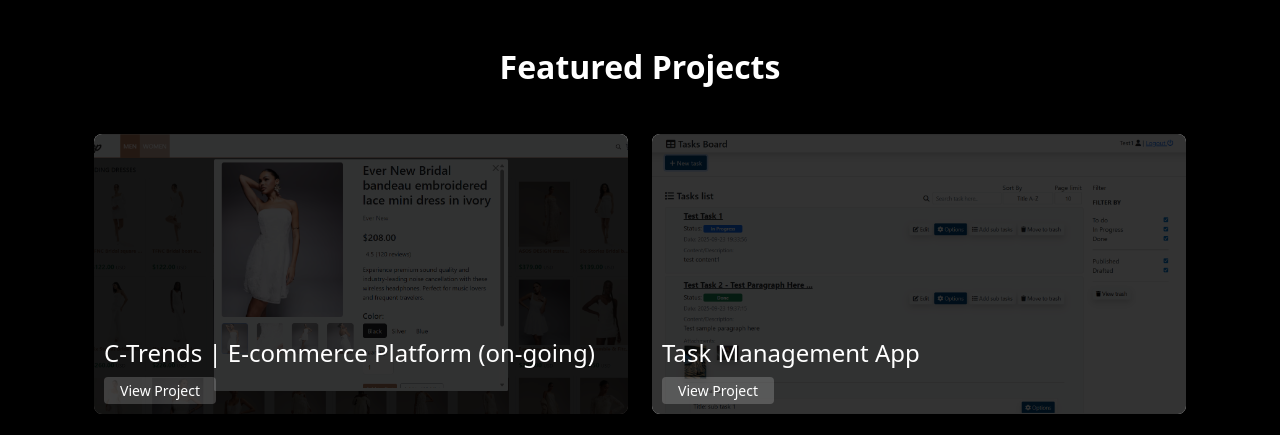
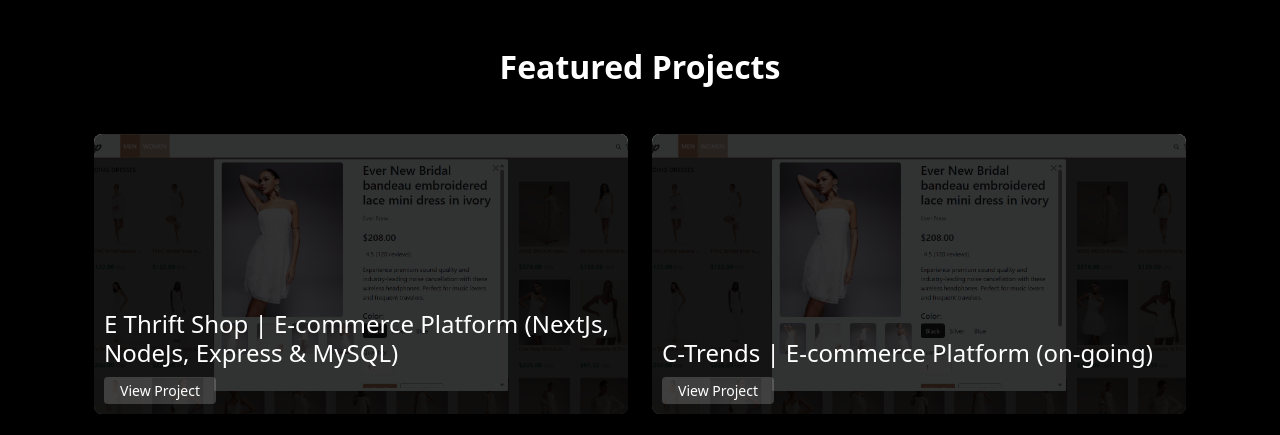
Before and after one commit to misonnnnn/webportfolio, a plain HTML site: page index.html in a window 1280 px wide. Shown: the part 800-1235 px from the top of the page. Drawn offline with nearby package versions, Linux system fonts and the light colour scheme; grey boxes are pictures that could not be loaded.

Commit message:
add new project

```diff
--- a/index.html
+++ b/index.html
@@ -30,6 +30,18 @@
                     <div class="w-100">
                         <h1 class="featured-projects-text my-5">Featured Projects</h1>
                         <div class="row m-0 w-100">
+                            <div class="col-lg-6 mb-4">
+                                <div class="project-card">
+                                    <img src="images/project-1.png" alt="">
+                                    <div class="project-info">
+                                        <div class="project-info-content">
+                                            <h4>E Thrift Shop | E-commerce Platform (NextJs, NodeJs, Express & MySQL)</h4>
+                                            <a target="_blank" href="https://ctrends.vercel.app" class="btn btn-sm">View Project</a>
+                                        </div>
+                                    </div>
+                                </div>
+                            </div>
+
                             <div class="col-lg-6 mb-4">
                                 <div class="project-card">
                                     <img src="images/project-1.png" alt="">
```
Also changed, not shown: images/project-5.png (added).
